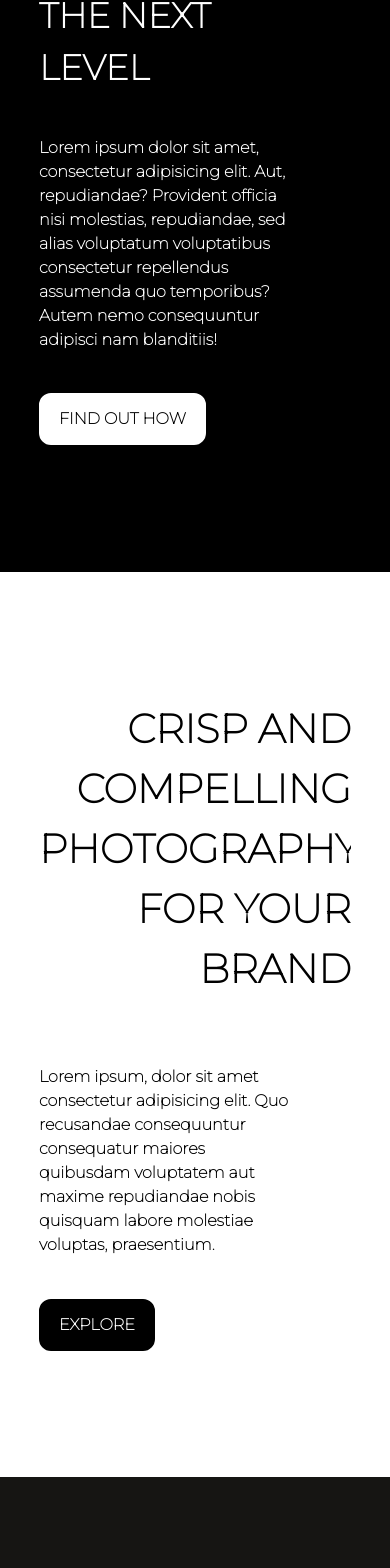
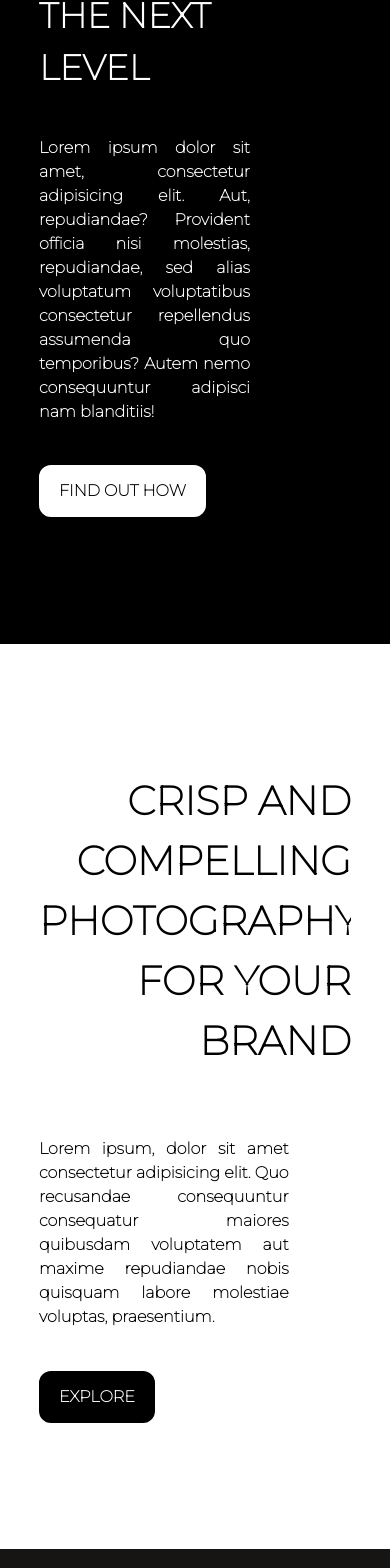
Before and after one commit to jacobmtruong/oclock-production, a Next.js app: page / in a window 390 px wide. Shown: the part 1778-3346 px from the top of the page. Built offline with nearby package versions, Linux system fonts and the light colour scheme.

Commit message:
text boxes

```diff
--- a/styles/mainpage/textbanner.module.css
+++ b/styles/mainpage/textbanner.module.css
@@ -62,5 +62,6 @@
   }
   .rightcontainer {
     width: 80%;
+    text-align: justify;
   }
 }
--- a/styles/sliders/landscapecarousel.module.css
+++ b/styles/sliders/landscapecarousel.module.css
@@ -99,7 +99,8 @@
   .content {
     width: 80%;
   }
-  .content > p:not(.title) {
-    text-align: left;
+  .content p:not(.title) {
+    text-align: justify;
+    width: 25vh;
   }
 }
```
